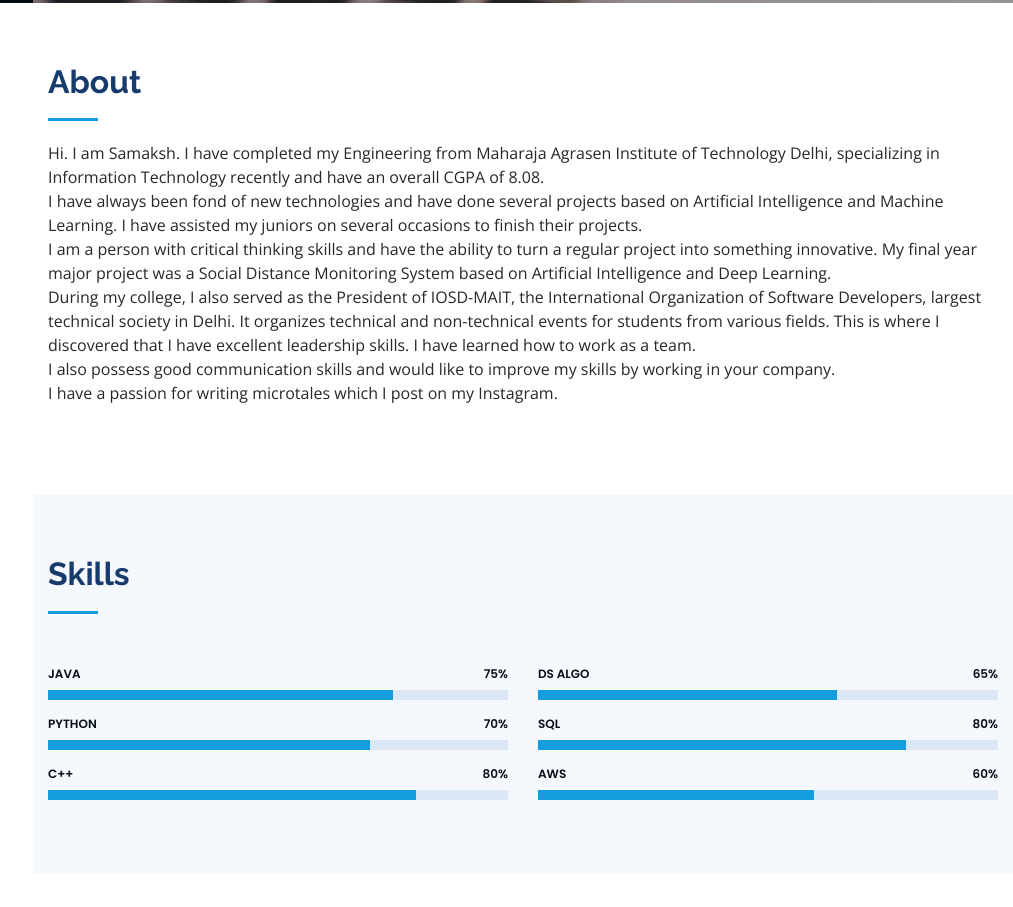
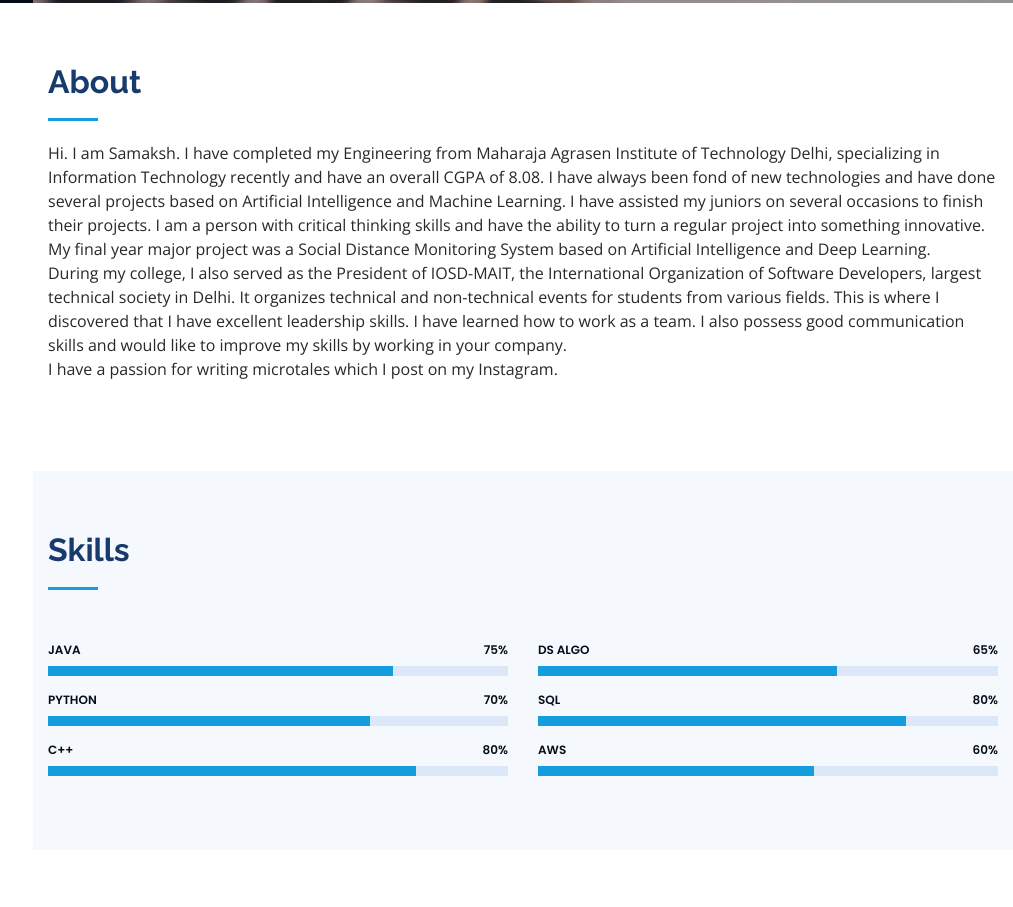
Before and after one commit to SamakshSingh/samakshsingh.github.io, a plain HTML site: page index.html in a window 1280 px wide. Shown: the part 797-1704 px from the top of the page, without its empty margins (267-1280 px from the left). Drawn offline with nearby package versions, Linux system fonts and the light colour scheme.

Commit message:
Update index.html

```diff
--- a/index.html
+++ b/index.html
@@ -86,11 +86,8 @@
 
         <div class="section-title">
           <h2>About</h2>
-          <p>Hi. I am Samaksh. I have completed my Engineering from Maharaja Agrasen Institute of Technology Delhi, specializing in Information Technology recently and have an overall CGPA of 8.08.</p>
-          <p>I have always been fond of new technologies and have done several projects based on Artificial Intelligence and Machine Learning. I have assisted my juniors on several occasions to finish their projects.</p>
-          <p>I am a person with critical thinking skills and have the ability to turn a regular project into something innovative. My final year major project was a Social Distance Monitoring System based on Artificial Intelligence and Deep Learning.</p>
-          <p>During my college, I also served as the President of IOSD-MAIT, the International Organization of Software Developers, largest technical society in Delhi. It organizes technical and non-technical events for students from various fields. This is where I discovered that I have excellent leadership skills. I have learned how to work as a team.</p>
-          <p>I also possess good communication skills and would like to improve my skills by working in your company.</p>
+          <p>Hi. I am Samaksh. I have completed my Engineering from Maharaja Agrasen Institute of Technology Delhi, specializing in Information Technology recently and have an overall CGPA of 8.08. I have always been fond of new technologies and have done several projects based on Artificial Intelligence and Machine Learning. I have assisted my juniors on several occasions to finish their projects. I am a person with critical thinking skills and have the ability to turn a regular project into something innovative. My final year major project was a Social Distance Monitoring System based on Artificial Intelligence and Deep Learning.</p>
+          <p>During my college, I also served as the President of IOSD-MAIT, the International Organization of Software Developers, largest technical society in Delhi. It organizes technical and non-technical events for students from various fields. This is where I discovered that I have excellent leadership skills. I have learned how to work as a team. I also possess good communication skills and would like to improve my skills by working in your company.</p>
           <p>I have a passion for writing microtales which I post on my Instagram.</p>
         </div>
       </div>
```
